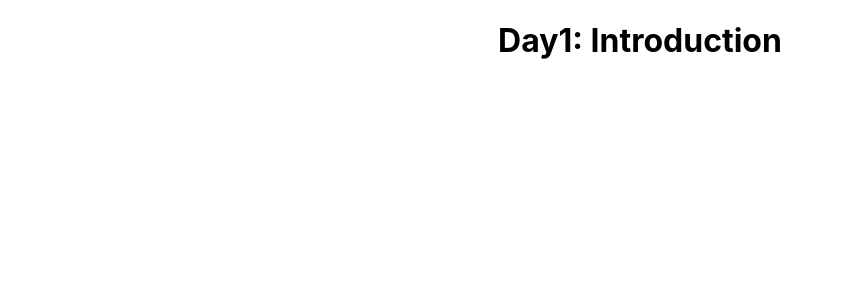
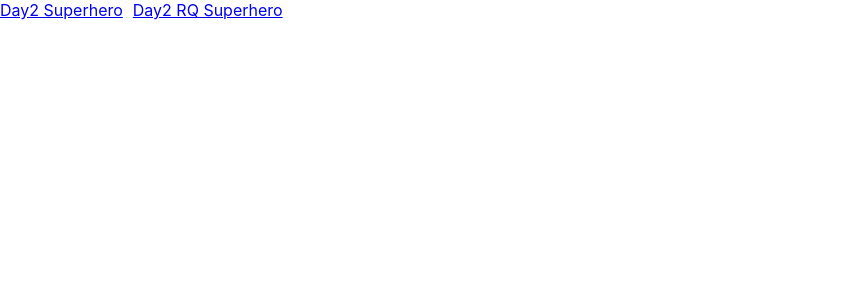
Before and after one commit to mentorvikash/react-query, a React (Create React App) app: page / in a window 1280 px wide. Before the commit this address had no page. Shown: the top 300 px of the page, without its empty margins (0-842 px from the left). Built offline with nearby package versions, Linux system fonts and the light colour scheme.

Commit message:
add css and nav bar

```diff
--- a/src/App.css
+++ b/src/App.css
@@ -36,3 +36,10 @@
     transform: rotate(360deg);
   }
 }
+
+/* Top Navbar  */
+.navBarMain {
+  display: flex;
+  justify-content: start;
+  gap: 10px;
+}
--- a/src/App.js
+++ b/src/App.js
@@ -1,16 +1,16 @@
 import './App.css';
-import Day1 from "./pages/day1"
 import Routing from './routes';
 import { QueryClientProvider, QueryClient } from 'react-query'
 
 function App() {
-
   const queryClient = new QueryClient()
   return (
     <QueryClientProvider client={queryClient}>
       <div className="App">
-        <h1>Day1: Introduction</h1>
-        {/* <Day1 /> */}
+        <div className='navBarMain'>
+          <a href='/day2/superHero'>Day2 Superhero</a>
+          <a href='/day2/rq-SuperHero'>Day2 RQ Superhero</a>
+        </div>
         <Routing />
       </div>
     </QueryClientProvider>
```
